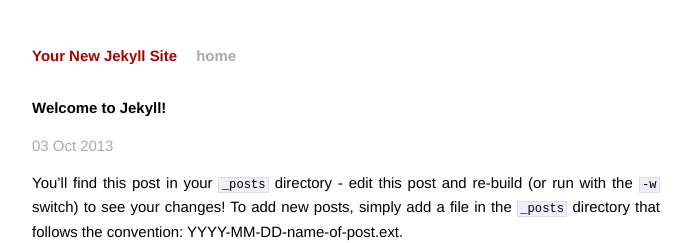
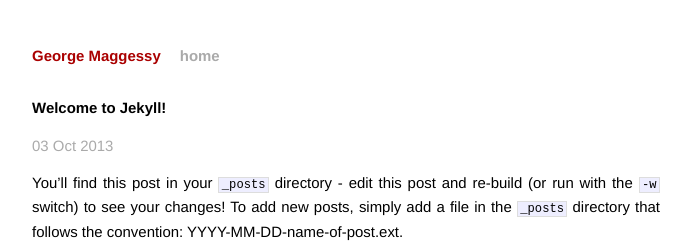
Before and after one commit to gmaggess/gmaggess.github.io, a Jekyll site: the page built from _posts/2013-10-03-welcome-to-jekyll.markdown, in a window 1280 px wide. Shown: the top 243 px of the page, without its empty margins (294-985 px from the left). Built offline with Jekyll 4.4.1, drawn with Linux system fonts in a browser that asks for light colours; Markdown is read by kramdown in place of the engine named in the settings.

Commit message:
Change layout

```diff
--- a/_config.yml
+++ b/_config.yml
@@ -1,3 +1,3 @@
-name: Your New Jekyll Site
+name: George Maggessy
 markdown: redcarpet
 pygments: true
--- a/_layouts/default.html
+++ b/_layouts/default.html
@@ -26,8 +26,8 @@
           <div class="footer">
             <div class="contact">
               <p>
-                Github<br />
-                Twitter<br />
+                Github<br/>
+                Twitter<br/>
                 george.maggessy@gmail.com
               </p>
             </div>
```
